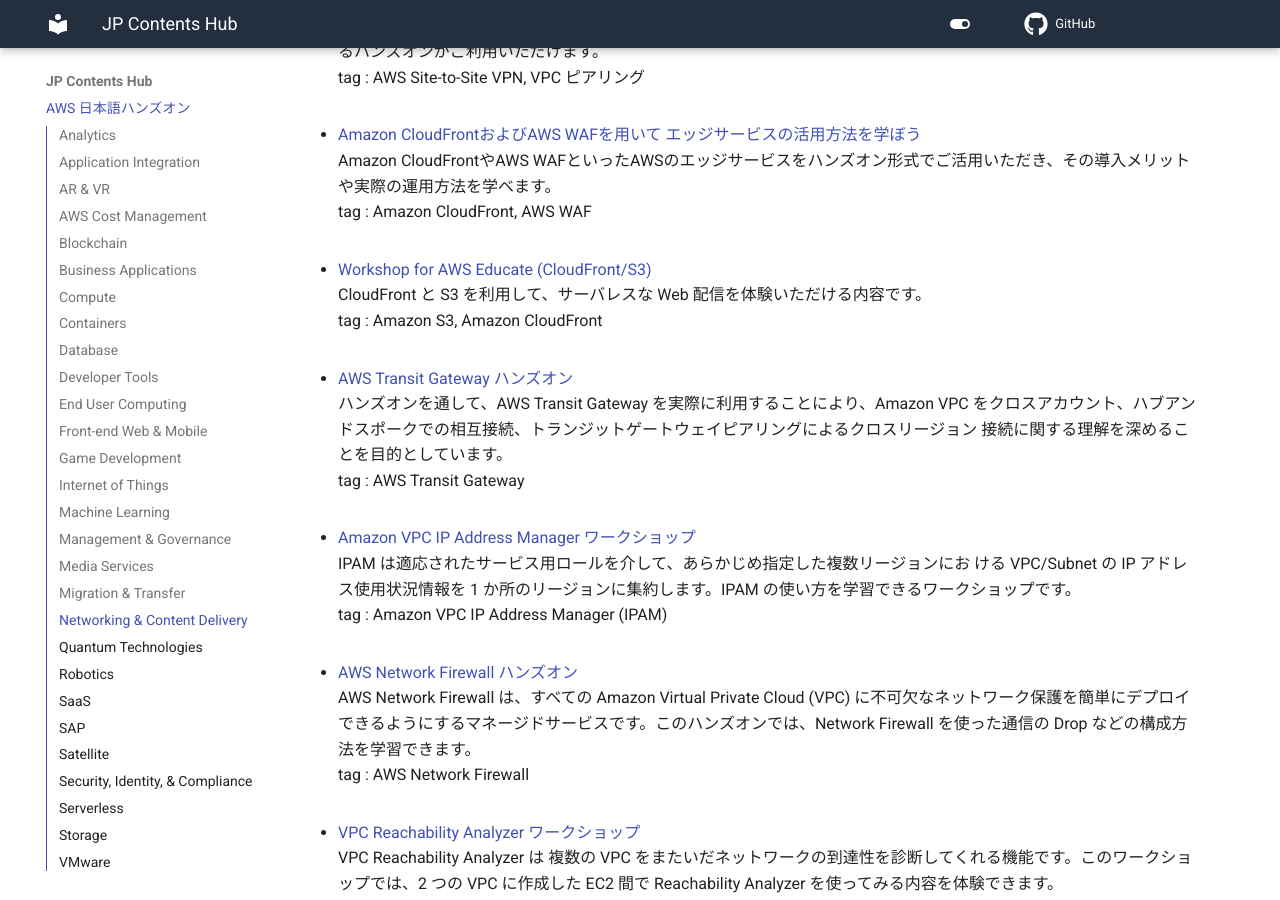
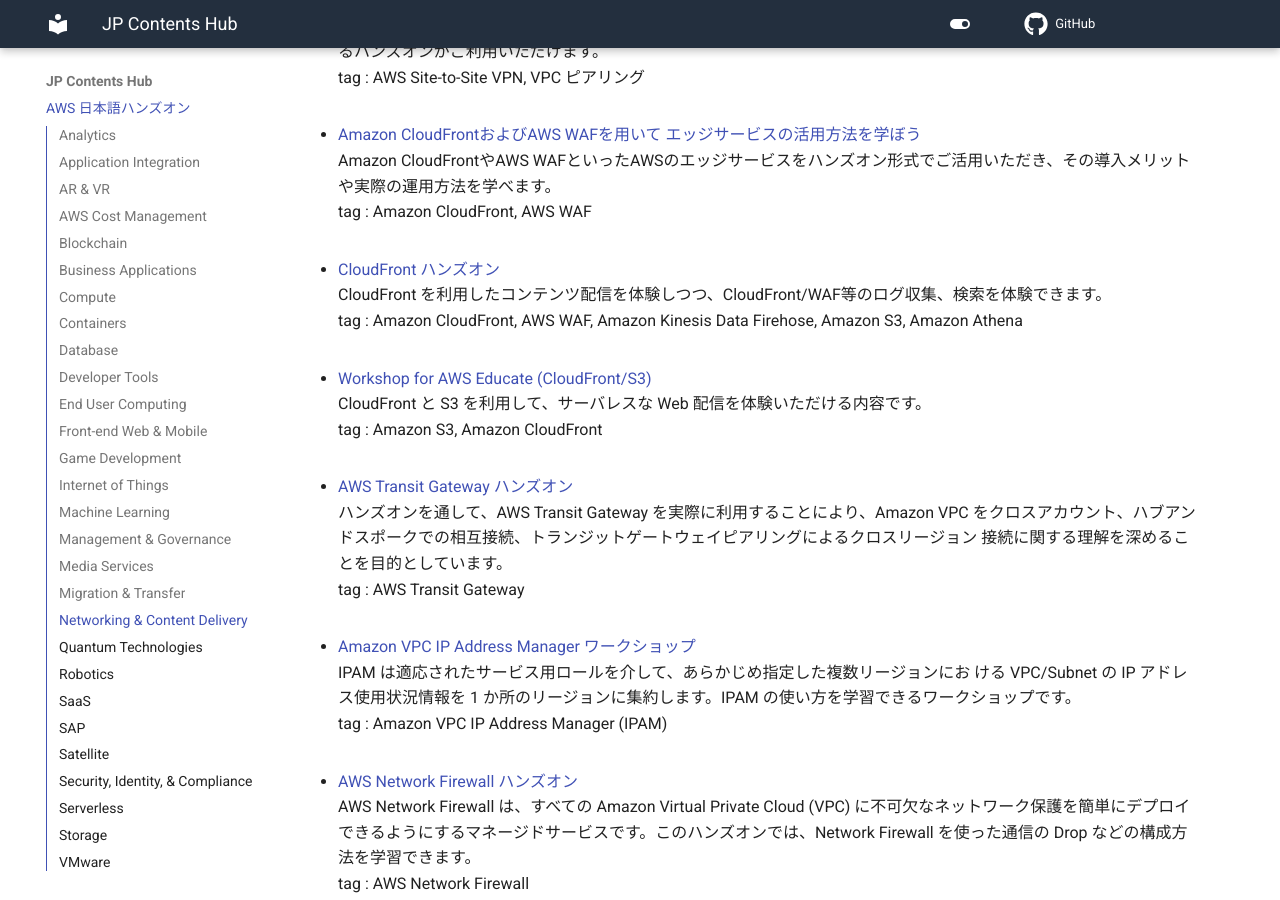
Before and after one commit to aws-samples/jp-contents-hub, an MkDocs documentation site: the page built from content/index.md, in a window 1280 px wide and 900 px high, scrolled down 24260 px. Built offline with MkDocs 1.6.1 and Material for MkDocs 9.7.7, drawn with Linux system fonts in a browser that asks for light colours; comment, search, counter and statistics services are not loaded.

Commit message:
add: 新規ハンズオンコンテンツ追加

```diff
--- a/content/index.md
+++ b/content/index.md
@@ -628,6 +628,10 @@
 Amazon CloudFrontやAWS WAFといったAWSのエッジサービスをハンズオン形式でご活用いただき、その導入メリットや実際の運用方法を学べます。
 tag : Amazon CloudFront, AWS WAF
 
+- <a href="https://catalog.us-east-1.prod.workshops.aws/workshops/fe68adc5-7b3a-4f08-93c9-45993d85cfe1/ja-JP" target="_blank" onclick="sendClickCount()" onauxclick="sendClickCount()">CloudFront ハンズオン</a>
+CloudFront を利用したコンテンツ配信を体験しつつ、CloudFront/WAF等のログ収集、検索を体験できます。
+tag : Amazon CloudFront, AWS WAF, Amazon Kinesis Data Firehose, Amazon S3, Amazon Athena
+
 - <a href="https://dcj71ciaiav4i.cloudfront.net/7CB85370-A998-11EB-A09B-259812622FA1/" target="_blank" onclick="sendClickCount()" onauxclick="sendClickCount()">Workshop for AWS Educate (CloudFront/S3)</a>
 CloudFront と S3 を利用して、サーバレスな Web 配信を体験いただける内容です。
 tag : Amazon S3, Amazon CloudFront
```
Also changed, not shown: README.md (+5 -0 lines).
